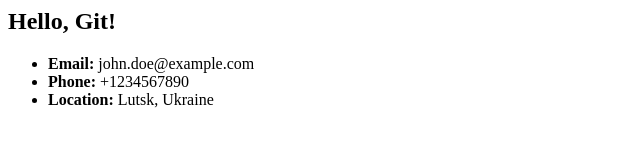
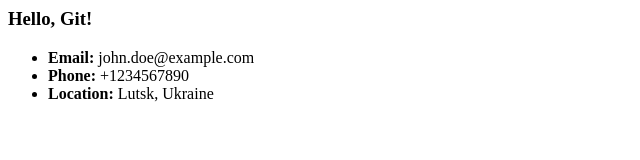
Before and after one commit to korzikevgenia/git-test-2026, a plain HTML site: page index.html in a window 1280 px wide. Shown: the whole page, without its empty margins (0-640 px from the left). Drawn offline with Linux system fonts and the light colour scheme.

Commit message:
Update index.html

```diff
--- a/index.html
+++ b/index.html
@@ -3,7 +3,7 @@
         <title>Test Project 1</title>
     </head>
     <body>
-        <h2>Hello, Git!</h2>
+        <h3>Hello, Git!</h3>
         <div>
             <ul>
                 <li><b>Email:</b> john.doe@example.com</li>
```
